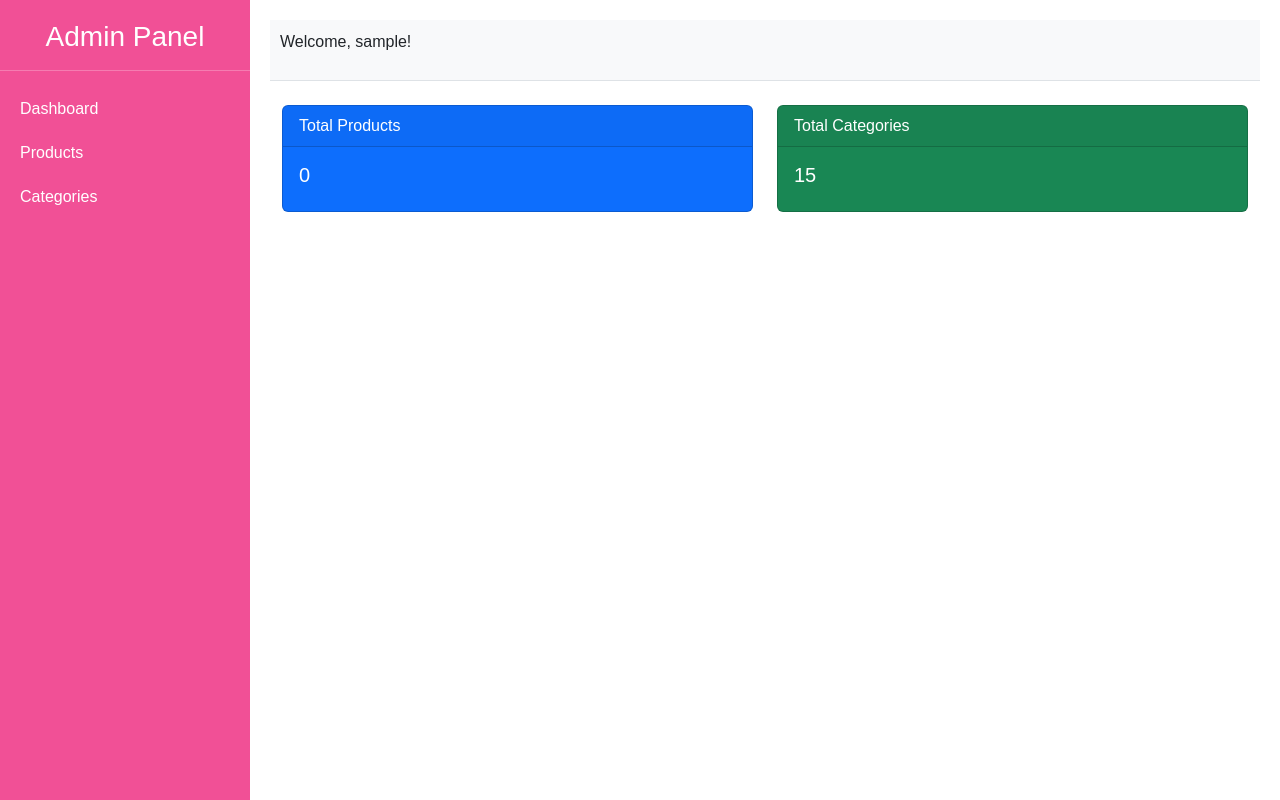
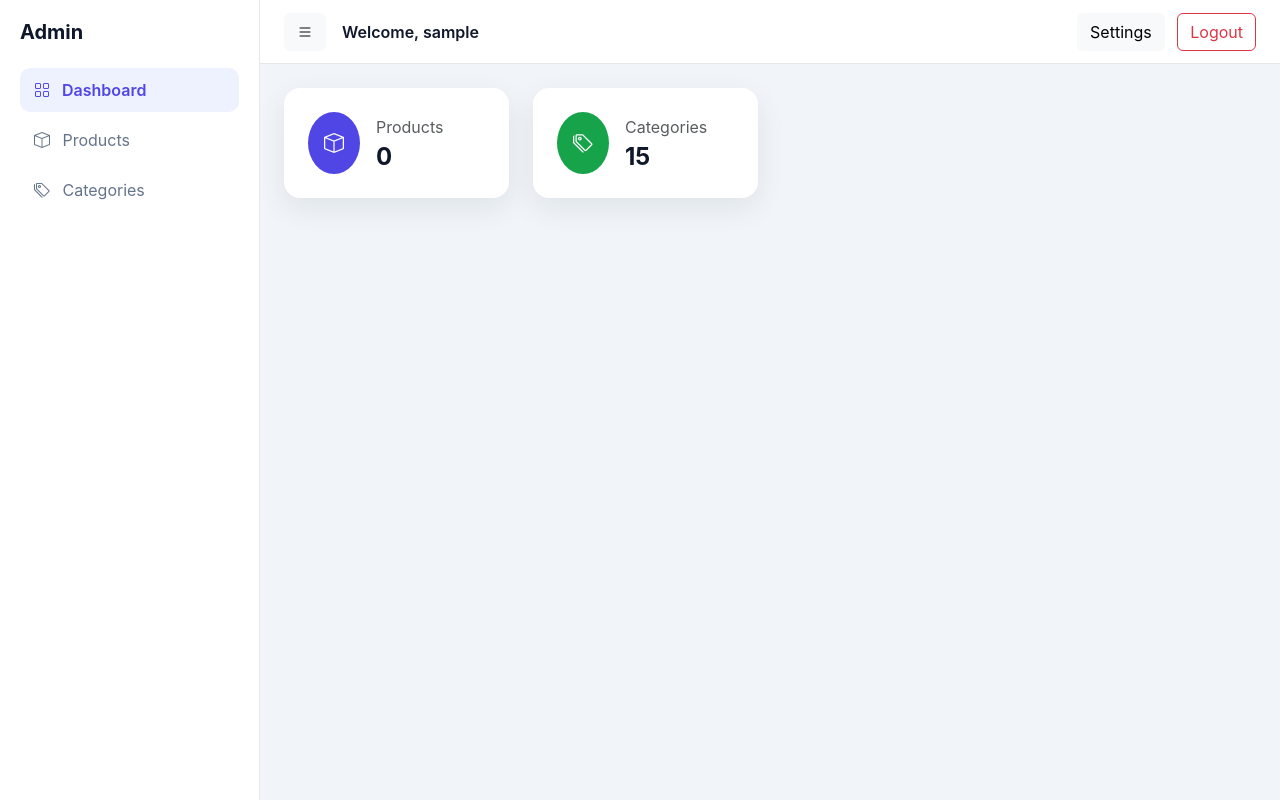
Before and after one commit to Siddhievinayaka/-Django_E_commerce_WebApp_Radhirra_Designs, a Django app: page /admin-dashboard/ in a window 1280 px wide. Run offline with Django 5.2, Linux system fonts and the light colour scheme; the visitor is signed in with stand-in values (Sample User, id 1); data comes from the database, SQL or seed files in the repository; data that the repository does not hold is empty.

Commit message:
Small Fix1.0

```diff
--- a/Radhirra_Designs/settings.py
+++ b/Radhirra_Designs/settings.py
@@ -115,7 +115,7 @@ WSGI_APPLICATION = "Radhirra_Designs.wsgi.application"
 # Example: DATABASE_URL="postgresql://user:password@host:port/database_name"
 DATABASES = {
     "default": dj_database_url.parse(
-        os.environ.get("DATABASE_URL"),
+        "postgresql://postgres:vectratechhs@1@db.satzaiimlnpjhhmgbcez.supabase.co:5432/postgres",
         conn_max_age=600,
         ssl_require=True,
     )
--- a/templates/admin_dashboard/admin_base.html
+++ b/templates/admin_dashboard/admin_base.html
@@ -2,90 +2,163 @@
 <html lang="en">
   <head>
     <meta charset="UTF-8" />
-    <meta name="viewport" content="width=device-width, initial-scale=1.0" />
+    <meta name="viewport" content="width=device-width, initial-scale=1" />
+
     <title>
       {% block title %}
-        Admin Dashboard
+        Dashboard
       {% endblock %}
     </title>
-    <link href="https://cdn.jsdelivr.net/npm/bootstrap@5.3.0/dist/css/bootstrap.min.css" rel="stylesheet" />
+
+    <!-- Bootstrap -->
+    <link href="https://cdn.jsdelivr.net/npm/bootstrap@5.3.2/dist/css/bootstrap.min.css" rel="stylesheet" />
+
+    <!-- Icons -->
+    <link href="https://cdn.jsdelivr.net/npm/bootstrap-icons/font/bootstrap-icons.css" rel="stylesheet" />
+
     <style>
+      :root {
+        --primary: #4f46e5;
+        --bg-page: #f1f5f9;
+        --bg-card: #ffffff;
+        --sidebar-bg: #ffffff;
+        --text-dark: #0f172a;
+        --text-muted: #64748b;
+        --border-light: #e5e7eb;
+        --shadow-soft: 0 10px 30px rgba(15, 23, 42, 0.08);
+      }
+
       body {
-        font-family: 'Arial', sans-serif;
+        font-family: 'Inter', system-ui, sans-serif;
+        background-color: var(--bg-page);
+        color: var(--text-dark);
       }
+
+      /* Sidebar */
       .sidebar {
-        background-color: #f15096;
-        color: white;
-        height: 100vh;
         position: fixed;
         top: 0;
         left: 0;
-        width: 250px;
-        padding-top: 20px;
+        width: 260px;
+        height: 100vh;
+        background-color: var(--sidebar-bg);
+        border-right: 1px solid var(--border-light);
+        padding: 20px;
+        z-index: 1000;
       }
-      .sidebar a {
-        color: white;
-        text-decoration: none;
-        display: block;
-        padding: 10px 20px;
+
+      .sidebar h5 {
+        font-weight: 700;
+        margin-bottom: 24px;
       }
-      .sidebar a:hover {
-        background-color: #f2b4c4;
+
+      .sidebar .nav-link {
+        color: var(--text-muted);
+        padding: 10px 14px;
+        border-radius: 10px;
+        margin-bottom: 6px;
+        transition: all 0.25s ease;
       }
+
+      .sidebar .nav-link:hover {
+        background-color: #eef2ff;
+        color: var(--primary);
+      }
+
+      .sidebar .nav-link.active {
+        background-color: #eef2ff;
+        color: var(--primary);
+        font-weight: 600;
+      }
+
+      /* Main */
       .main-content {
-        margin-left: 250px;
-        padding: 20px;
+        margin-left: 260px;
+        min-height: 100vh;
       }
-      .top-nav {
-        background-color: #f8f9fa;
-        padding: 10px;
-        border-bottom: 1px solid #dee2e6;
+
+      /* Navbar */
+      .navbar {
+        background-color: #ffffff;
+        border-bottom: 1px solid var(--border-light);
+        min-height: 64px;
+      }
+
+      /* Cards */
+      .matx-card {
+        background-color: var(--bg-card);
+        border-radius: 16px;
+        padding: 24px;
+        box-shadow: var(--shadow-soft);
+        transition: transform 0.25s ease;
+      }
+
+      .matx-card:hover {
+        transform: translateY(-4px);
+      }
+
+      /* Mobile */
+      @media (max-width: 991px) {
+        .sidebar {
+          left: -260px;
+          transition: left 0.3s ease;
+        }
+
+        .sidebar.show {
+          left: 0;
+        }
+
+        .main-content {
+          margin-left: 0;
+        }
       }
     </style>
   </head>
+
   <body>
-    <div class="sidebar">
-      <h3 class="text-center">Admin Panel</h3>
-      <hr />
+    <!-- Sidebar -->
+    <aside class="sidebar" id="sidebar">
+      <h5>Admin</h5>
+
       <ul class="nav flex-column">
         <li class="nav-item">
-          <a class="nav-link" href="{% url 'dashboard:home' %}">Dashboard</a>
+          <a class="nav-link {% if request.resolver_match.url_name == 'home' %}active{% endif %}" href="{% url 'dashboard:home' %}"><i class="bi bi-grid me-2"></i> Dashboard</a>
         </li>
+
         <li class="nav-item">
-          <a class="nav-link" href="{% url 'dashboard:product_list' %}">Products</a>
+          <a class="nav-link {% if request.resolver_match.url_name == 'product_list' %}active{% endif %}" href="{% url 'dashboard:product_list' %}"><i class="bi bi-box me-2"></i> Products</a>
         </li>
+
         <li class="nav-item">
-          <a class="nav-link" href="{% url 'dashboard:category_list' %}">Categories</a>
+          <a class="nav-link {% if request.resolver_match.url_name == 'category_list' %}active{% endif %}" href="{% url 'dashboard:category_list' %}"><i class="bi bi-tags me-2"></i> Categories</a>
         </li>
       </ul>
-    </div>
+    </aside>
 
+    <!-- Main -->
     <div class="main-content">
-      <div class="top-nav">
-        <p>Welcome, {{ user.username }}!</p>
-        <div class="collapse navbar-collapse" id="navbarNav">
-          <ul class="navbar-nav ms-auto">
-            <li class="nav-item">
-              <a class="nav-link" href="#">Settings</a>
-            </li>
-            <li class="nav-item">
-              <a class="nav-link" href="{% url 'dashboard:admin_logout' %}">Logout</a>
-            </li>
-          </ul>
+      <nav class="navbar px-4 sticky-top">
+        <button class="btn btn-light" id="toggleSidebar"><i class="bi bi-list"></i></button>
+
+        <span class="fw-semibold ms-3">Welcome, {{ user.username }}</span>
+
+        <div class="ms-auto">
+          <a href="#" class="btn btn-light me-2">Settings</a>
+          <a href="{% url 'dashboard:admin_logout' %}" class="btn btn-outline-danger">Logout</a>
         </div>
-      </div>
-      <div class="container-fluid">
-        {% if messages %}
-          {% for message in messages %}
-            <div class="alert alert-{{ message.tags }} mt-3">{{ message }}</div>
-          {% endfor %}
-        {% endif %}
+      </nav>
+
+      <main class="container-fluid px-4 pt-4">
         {% block content %}
 
         {% endblock %}
-      </div>
+      </main>
     </div>
 
-    <script src="https://cdn.jsdelivr.net/npm/bootstrap@5.3.0/dist/js/bootstrap.bundle.min.js"></script>
+    <script>
+      document.getElementById('toggleSidebar')?.addEventListener('click', () => {
+        document.getElementById('sidebar').classList.toggle('show')
+      })
+    </script>
   </body>
 </html>
--- a/templates/admin_dashboard/dashboard_home.html
+++ b/templates/admin_dashboard/dashboard_home.html
@@ -1,24 +1,35 @@
 {% extends 'admin_dashboard/admin_base.html' %}
 
 {% block title %}
-  Dashboard Home
+  Dashboard
 {% endblock %}
 
 {% block content %}
-  <div class="row mt-4">
-    <div class="col-md-6">
-      <div class="card text-white bg-primary mb-3">
-        <div class="card-header">Total Products</div>
-        <div class="card-body">
-          <h5 class="card-title">{{ product_count }}</h5>
+  <div class="row g-4">
+    <div class="col-md-6 col-lg-3">
+      <div class="matx-card">
+        <div class="d-flex align-items-center">
+          <div class="bg-indigo text-white rounded-circle p-3 me-3" style="background-color:#4f46e5">
+            <i class="bi bi-box fs-5"></i>
+          </div>
+          <div>
+            <p class="text-muted mb-1">Products</p>
+            <h4 class="fw-bold mb-0">{{ product_count }}</h4>
+          </div>
         </div>
       </div>
     </div>
-    <div class="col-md-6">
-      <div class="card text-white bg-success mb-3">
-        <div class="card-header">Total Categories</div>
-        <div class="card-body">
-          <h5 class="card-title">{{ category_count }}</h5>
+
+    <div class="col-md-6 col-lg-3">
+      <div class="matx-card">
+        <div class="d-flex align-items-center">
+          <div class="rounded-circle p-3 me-3" style="background-color:#16a34a;color:white">
+            <i class="bi bi-tags fs-5"></i>
+          </div>
+          <div>
+            <p class="text-muted mb-1">Categories</p>
+            <h4 class="fw-bold mb-0">{{ category_count }}</h4>
+          </div>
         </div>
       </div>
     </div>
```
Also changed, not shown: 2 other files.
